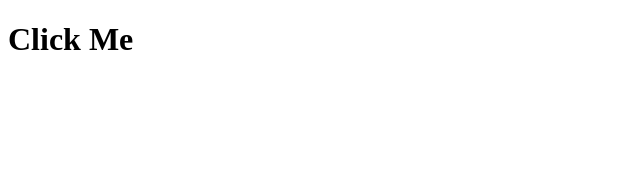
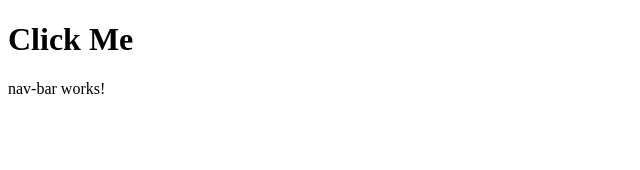
Before and after one commit to Morty-Mortensen/acratic-analytics, an Angular app in the folder front-end/autocratic-analytics/: page / in a window 1280 px wide. Shown: the top 170 px of the page, without its empty margins (0-640 px from the left). Built offline with nearby package versions, Linux system fonts and the light colour scheme.

Commit message:
added nav-bar component, still need to style it and such.

```diff
--- a/front-end/autocratic-analytics/src/app/app.component.html
+++ b/front-end/autocratic-analytics/src/app/app.component.html
@@ -1 +1,2 @@
 <h1 (click)="sendRequest()">Click Me</h1>
+<app-nav-bar></app-nav-bar>
--- a/front-end/autocratic-analytics/src/app/app.module.ts
+++ b/front-end/autocratic-analytics/src/app/app.module.ts
@@ -4,10 +4,12 @@
 import { AppRoutingModule } from './app-routing.module';
 import { AppComponent } from './app.component';
 import { HttpClientModule } from '@angular/common/http';
+import { NavBarComponent } from './navigation/nav-bar/nav-bar.component';
 
 @NgModule({
   declarations: [
-    AppComponent
+    AppComponent,
+    NavBarComponent
   ],
   imports: [
     BrowserModule,
--- /dev/null
+++ b/front-end/autocratic-analytics/src/app/navigation/nav-bar/nav-bar.component.html
@@ -0,0 +1 @@
+<p>nav-bar works!</p>
--- /dev/null
+++ b/front-end/autocratic-analytics/src/app/navigation/nav-bar/nav-bar.component.ts
@@ -0,0 +1,15 @@
+import { Component, OnInit } from '@angular/core';
+
+@Component({
+  selector: 'app-nav-bar',
+  templateUrl: './nav-bar.component.html',
+  styleUrls: ['./nav-bar.component.css']
+})
+export class NavBarComponent implements OnInit {
+
+  constructor() { }
+
+  ngOnInit(): void {
+  }
+
+}
```
Also changed, not shown: front-end/autocratic-analytics/src/app/navigation/nav-bar/nav-bar.component.css (added), 1 other file (tests, documents, lock files or other folders).
